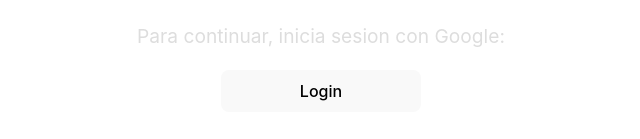
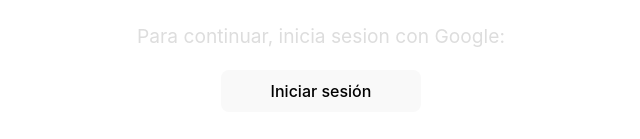
Before and after one commit to cantor11/skyshield-test, a React (Vite) app: page / in a window 1280 px wide. Shown: the part 425-564 px from the top of the page, without its empty margins (319-959 px from the left). Built offline with nearby package versions, Linux system fonts and the light colour scheme; no server answers.

Commit message:
Update Login.jsx

```diff
--- a/src/pages/login/Login.jsx
+++ b/src/pages/login/Login.jsx
@@ -61,7 +61,7 @@
       <p className="intro-text">
         Para continuar, inicia sesion con Google:
       </p>
-      <button onClick={handleLogin} className="button-login">Login</button>
+      <button onClick={handleLogin} className="button-login">Iniciar sesión</button>
     </div>
   );
 };
```
